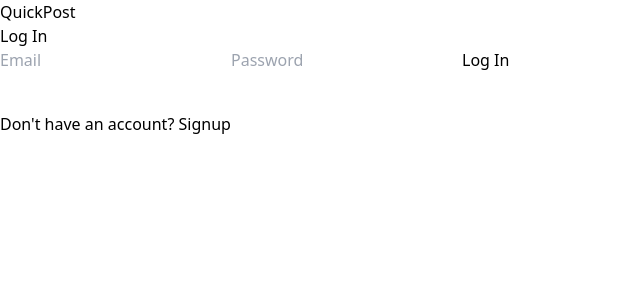
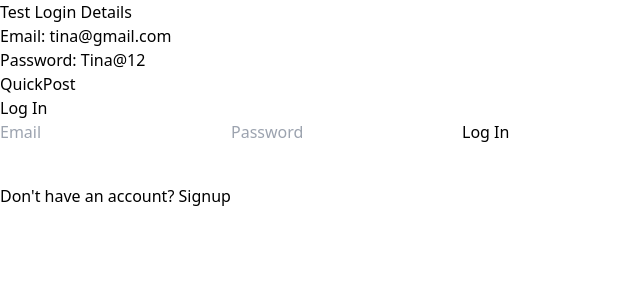
Before and after one commit to Junaid-Mohamed/QuickPost-FE, a React (Vite) app: page /login in a window 1280 px wide. Shown: the top 300 px of the page, without its empty margins (0-640 px from the left). Built offline with nearby package versions, Linux system fonts and the light colour scheme.

Commit message:
added test user login details

```diff
--- a/src/components/Layout/QuickPostLayout.tsx
+++ b/src/components/Layout/QuickPostLayout.tsx
@@ -66,10 +66,9 @@
         dispatch(fetchAllUsers({token}))
     },[dispatch])
 
-    // console.log('allUsers',allUsers);
-
-    const newFollowers = allUsers.filter((u)=> u.followings.length>0? !u.followings.some((follower)=>follower.followerId === user.id): false);
-    // console.log('following data',followingData)
+    console.log('allUsers',allUsers);
+    const newFollowers = allUsers.filter((u)=> u.followings.length>0? !u.followings.some((follower)=>follower.followerId === user.id): true);
+    console.log('following data',newFollowers)
     // const newFollowers = allUsers.filter((u)=> ) followingData
     return(
         <div className="bg-gray-100" >
@@ -93,10 +92,10 @@
                 </div>
             </div>
         </div>
-        <div className="overflow-y-auto scrollbar-hide col-span-9 md:col-span-7 lg:col-span-6" >
+        <div className="overflow-y-auto min-h-screen scrollbar-hide col-span-9 md:col-span-7 lg:col-span-6" >
           {props.children}
             </div>
-        <div className="sticky top-0 hidden lg:col-span-3 lg:block" >
+        <div className="overflow-y-auto hidden lg:col-span-3 lg:block" >
             <div className="border bg-white border-gray-400 flex justify-start gap-2 items-center my-2 px-2 py-1" >
                 <CiSearch className="text-xl" />
                 <input className="text-sm w-full py-2 outline-none" type="text" placeholder="Search Posts, People, Anything"  />
--- a/src/screens/Login.tsx
+++ b/src/screens/Login.tsx
@@ -70,7 +70,12 @@
   });
 
   return (
-    <div className="flex items-center justify-center min-h-screen bg-gray-300">
+    <div className="flex flex-col items-center justify-center min-h-screen bg-gray-300">
+      <div className='bg-white p-4 rounded-lg text-lg mb-4' >
+        <h2>Test Login Details</h2>
+        <p>Email: <span className='text-red-400'>tina@gmail.com</span></p>
+        <p>Password: <span className='text-red-400' >Tina@12</span></p>
+      </div>
       <div className="bg-white p-6 rounded-lg shadow-lg transform transition hover:scale-105 max-w-md w-full">
         <h1 className='text-2xl sm:text-4xl text-center  my-5 ' ><span className='text-red-400' >Quick</span>Post</h1>
         <h2 className="text-lg sm:text-2xl font-semibold text-center mb-6">Log In</h2>
```
